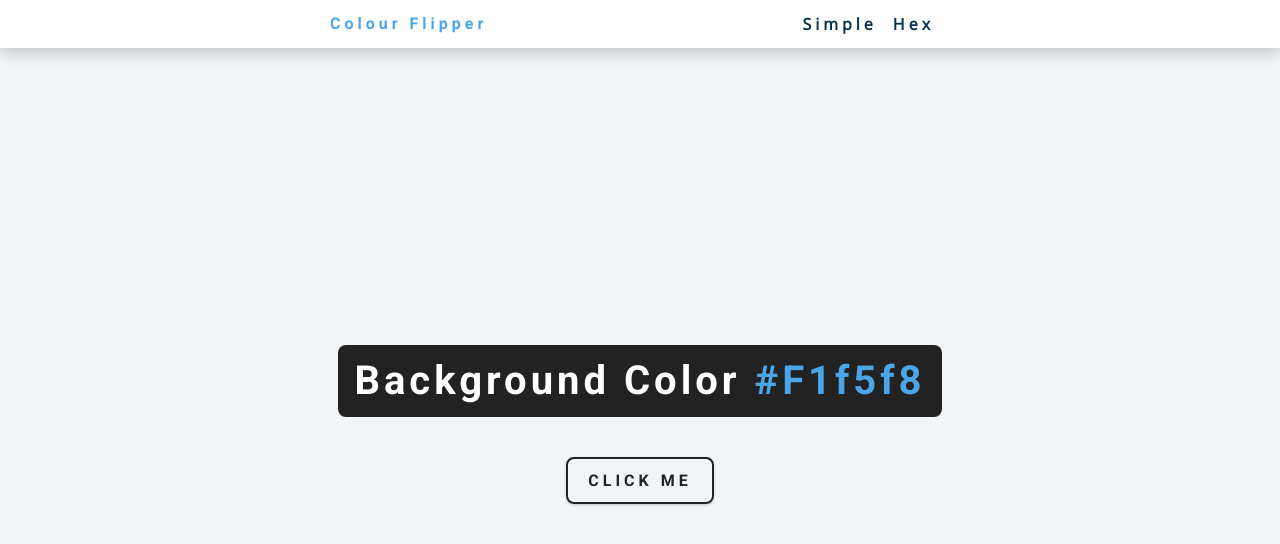
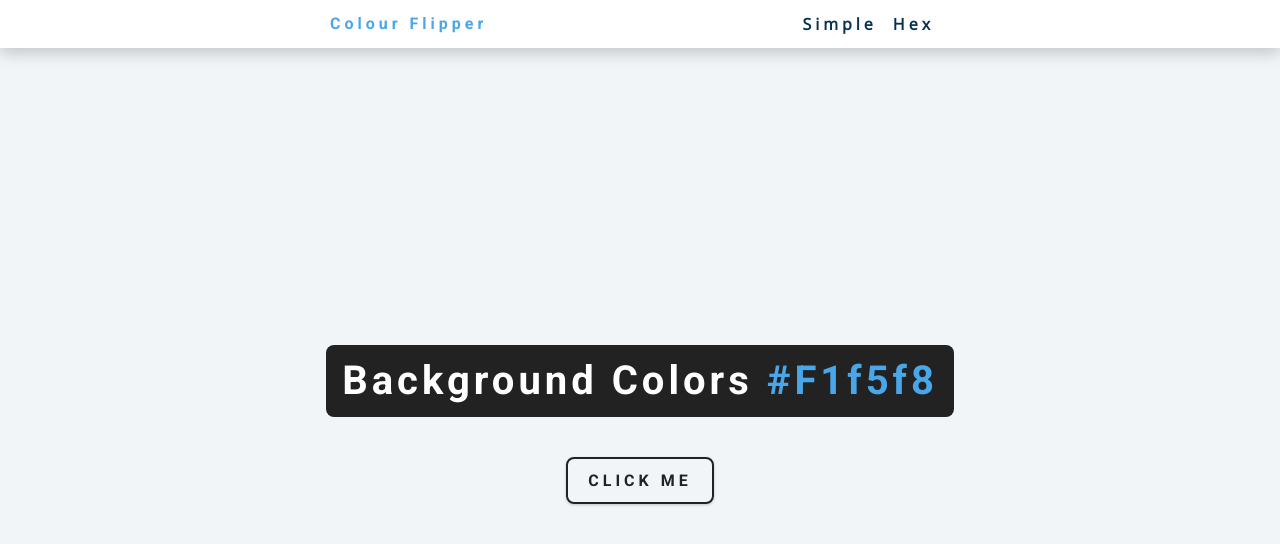
Before and after one commit to jaykaruit/color_flipper, a plain HTML site: page index.html in a window 1280 px wide. Drawn offline with nearby package versions, Linux system fonts and the light colour scheme.

Commit message:
second commit

```diff
--- a/index.html
+++ b/index.html
@@ -23,7 +23,7 @@
     </nav>
     <main>
       <div class="container">
-        <h2>Background Color
+        <h2>Background Colors
           <span class="color">#f1f5f8</span>
         </h2>
         <button class="btn btn-hero" id="btn">click Me</button>
```
